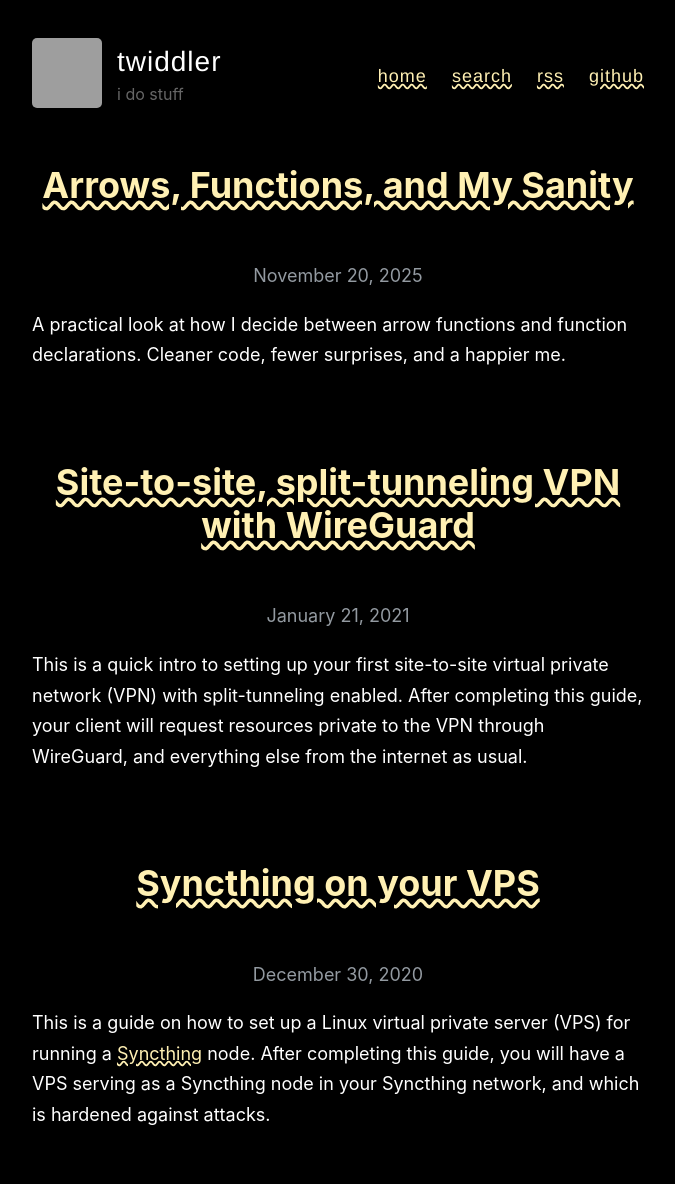
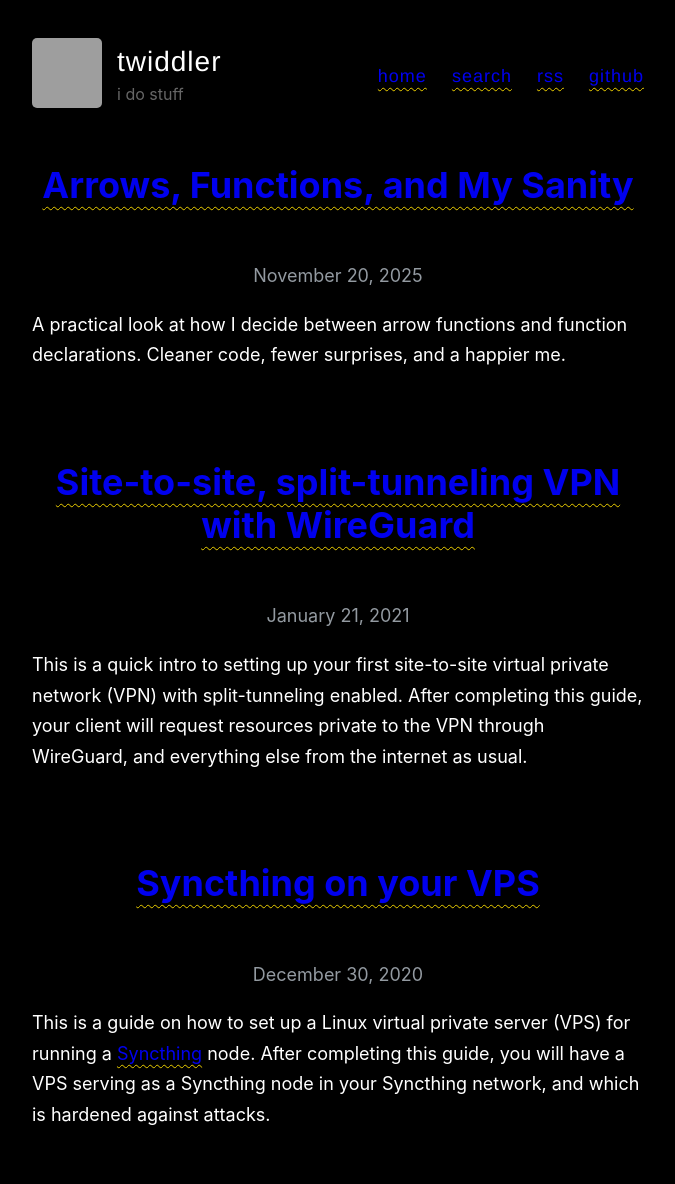
Before and after one commit to twiddler/twiddler.github.io, a Jekyll site: the page built from index.html, in a window 1280 px wide. Shown: the whole page, without its empty margins (302-977 px from the left). Built offline with Jekyll 4.4.1, drawn with Linux system fonts in a browser that asks for light colours; the list of posts is cut into pages by our own code; grey boxes are pictures that could not be loaded.

Commit message:
style <a>

```diff
--- a/assets/style.scss
+++ b/assets/style.scss
@@ -151,12 +151,11 @@ span[data-pullquote]:before {
 }
 
 a {
-  color: #fff0b3;
-  text-decoration: underline wavy;
-	cursor: pointer;
+  text-decoration: underline .08em wavy #ebce01;
+  text-underline-position: under;
 
   &:hover, &:active {
-    color: white;
+    text-decoration-color: #6bb6dc;
   }
 }
 
```
